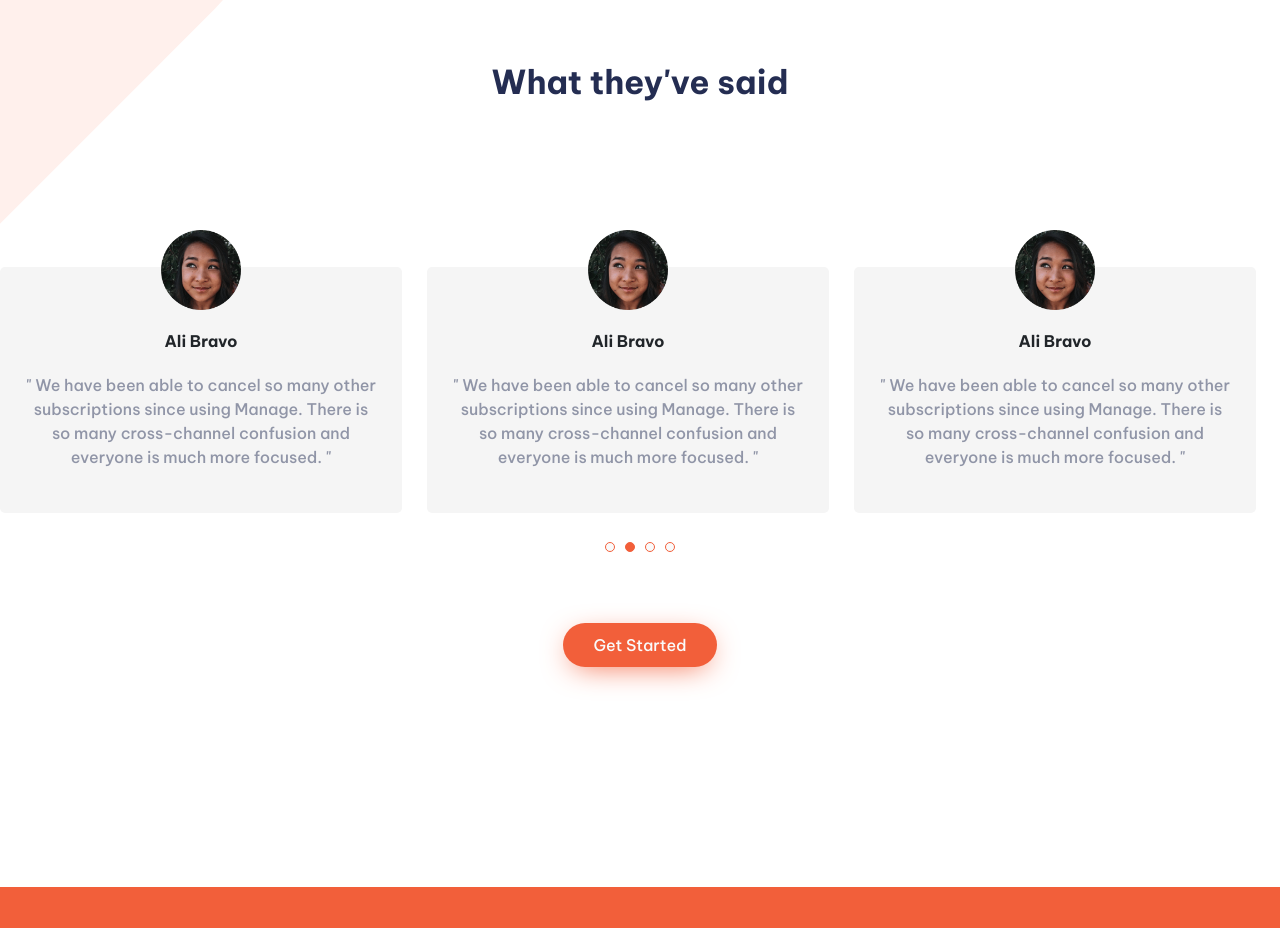
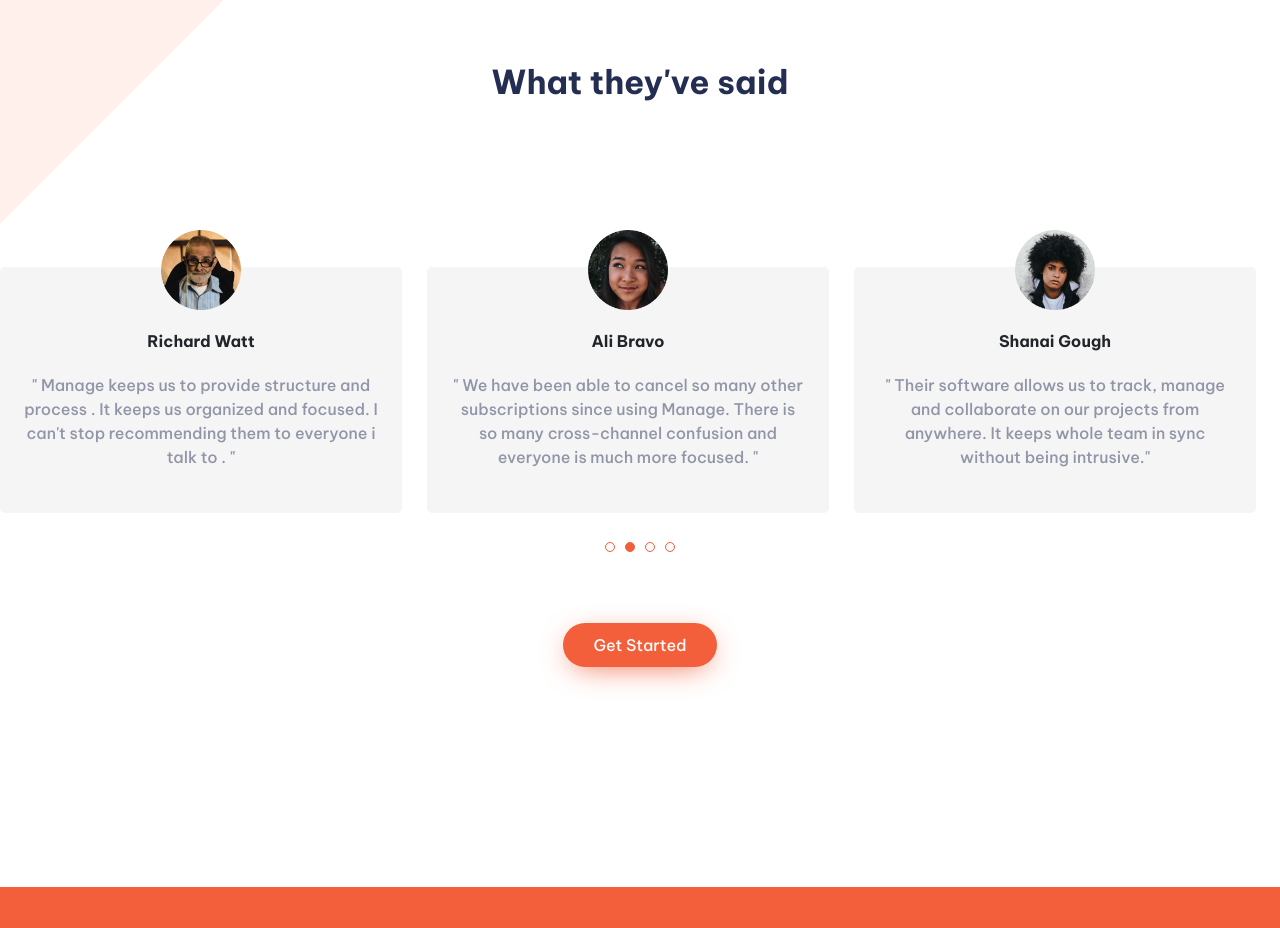
Before and after one commit to webgeek2021/Frontend_Mentor_ManageLandingPage, a website: page index.html in a window 1280 px wide. Shown: the part 1285-2213 px from the top of the page. Drawn offline with nearby package versions, Linux system fonts and the light colour scheme.

Commit message:
added feedback forms customer images

```diff
--- a/index.html
+++ b/index.html
@@ -75,7 +75,7 @@
                 <p>Manage Provide all the functionality your team needs without the complexity. Our software is
                     tailor-made for modern digital product team</p>
             </div>
-            <img src="./images/bg-tablet-pattern.svg" />
+            <img src="./images/bg-tablet-pattern.svg" alt="" />
         </div>
 
         <div class="container-right">
@@ -123,10 +123,33 @@
         <div class="text-center">
             <h2>What they've said</h2>
 
-            <div class="d-flex flex-column flex-md-row responsive-slick"  id="feedback">
+            <div class="d-flex flex-column flex-md-row responsive-slick" id="feedback">
 
                 <div class="d-flex flex-column align-items-center feedback--card--container">
-                    <img src="./images/avatar-ali.png" class="customer--img" />
+                    <img src="./images/avatar-anisha.png" class="customer--img" alt="" />
+                    <div class="feedback--card">
+                        <span class="customer--name">Anisha Li</span>
+                        <p class="customer--feedback">
+                            " We have been able to cancel so many other subscriptions since using Manage. There is so
+                            many
+                            cross-channel confusion and everyone is much more focused. "
+                        </p>
+                    </div>
+                </div>
+
+                <div class="d-flex flex-column align-items-center feedback--card--container">
+                    <img src="./images/avatar-richard.png" class="customer--img" alt="" />
+                    <div class="feedback--card">
+                        <span class="customer--name">Richard Watt</span>
+                        <p class="customer--feedback">
+                            " Manage keeps us to provide structure and process . It keeps us organized and focused. I
+                            can't stop recommending them to everyone i talk to . "
+                        </p>
+                    </div>
+                </div>
+
+                <div class="d-flex flex-column align-items-center feedback--card--container">
+                    <img src="./images/avatar-ali.png" class="customer--img" alt="" />
                     <div class="feedback--card">
                         <span class="customer--name">Ali Bravo</span>
                         <p class="customer--feedback">
@@ -138,37 +161,12 @@
                 </div>
 
                 <div class="d-flex flex-column align-items-center feedback--card--container">
-                    <img src="./images/avatar-ali.png" class="customer--img" />
+                    <img src="./images/avatar-shanai.png" class="customer--img" alt="" />
                     <div class="feedback--card">
-                        <span class="customer--name">Ali Bravo</span>
+                        <span class="customer--name">Shanai Gough</span>
                         <p class="customer--feedback">
-                            " We have been able to cancel so many other subscriptions since using Manage. There is so
-                            many
-                            cross-channel confusion and everyone is much more focused. "
-                        </p>
-                    </div>
-                </div>
-
-                <div class="d-flex flex-column align-items-center feedback--card--container">
-                    <img src="./images/avatar-ali.png" class="customer--img" />
-                    <div class="feedback--card">
-                        <span class="customer--name">Ali Bravo</span>
-                        <p class="customer--feedback">
-                            " We have been able to cancel so many other subscriptions since using Manage. There is so
-                            many
-                            cross-channel confusion and everyone is much more focused. "
-                        </p>
-                    </div>
-                </div>
-
-                <div class="d-flex flex-column align-items-center feedback--card--container">
-                    <img src="./images/avatar-ali.png" class="customer--img" />
-                    <div class="feedback--card">
-                        <span class="customer--name">Ali Bravo</span>
-                        <p class="customer--feedback">
-                            " We have been able to cancel so many other subscriptions since using Manage. There is so
-                            many
-                            cross-channel confusion and everyone is much more focused. "
+                            " Their software allows us to track, manage and collaborate on our projects from anywhere.
+                            It keeps whole team in sync without being intrusive."
                         </p>
                     </div>
                 </div>
@@ -235,9 +233,9 @@
             speed: 300,
             slidesToShow: 3,
             slidesToScroll: 1,
-            arrows : false,
-            draggable : false,
-            autoplay : true,
+            arrows: false,
+            draggable: false,
+            autoplay: true,
 
             responsive: [
                 {
```
